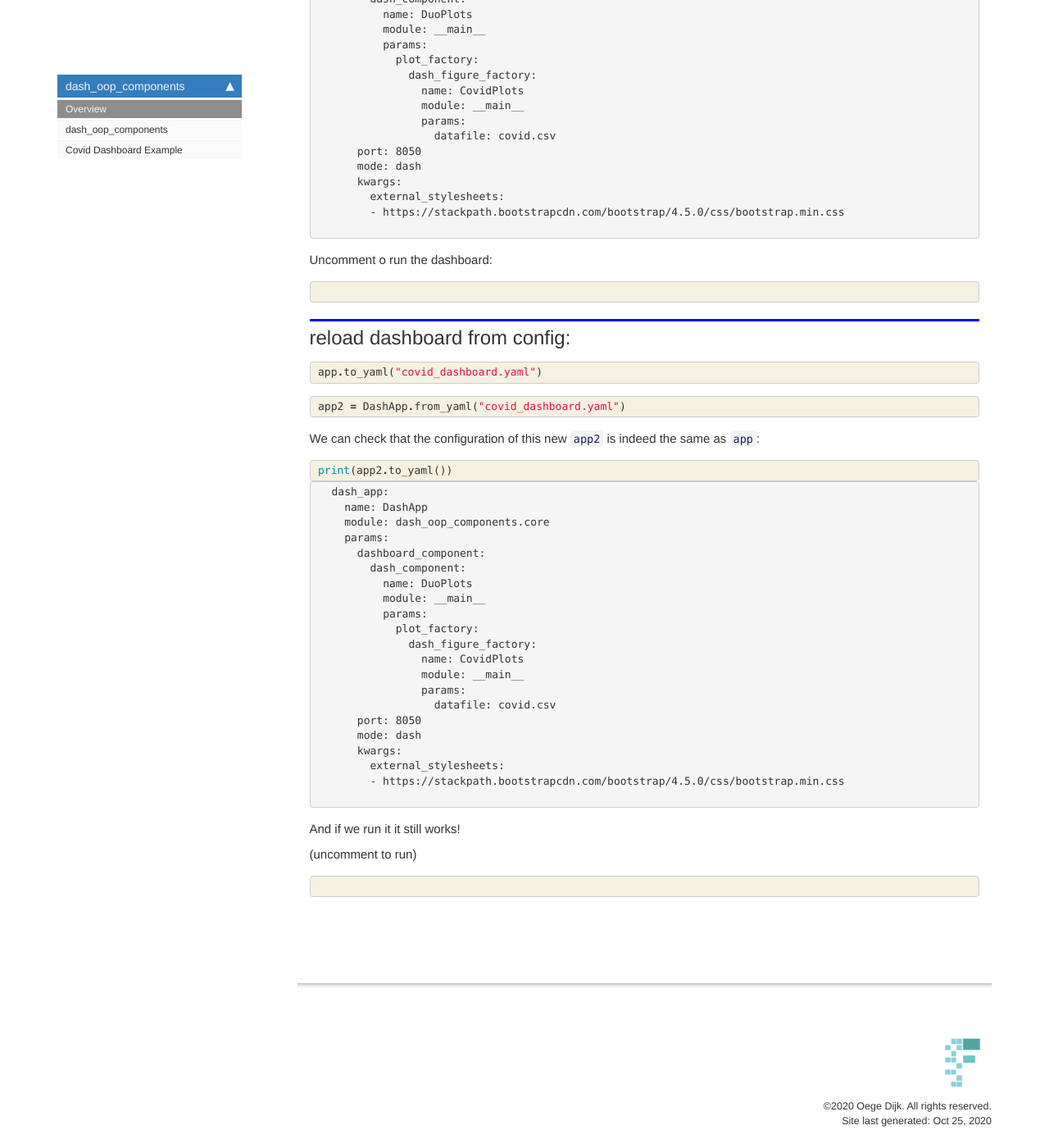
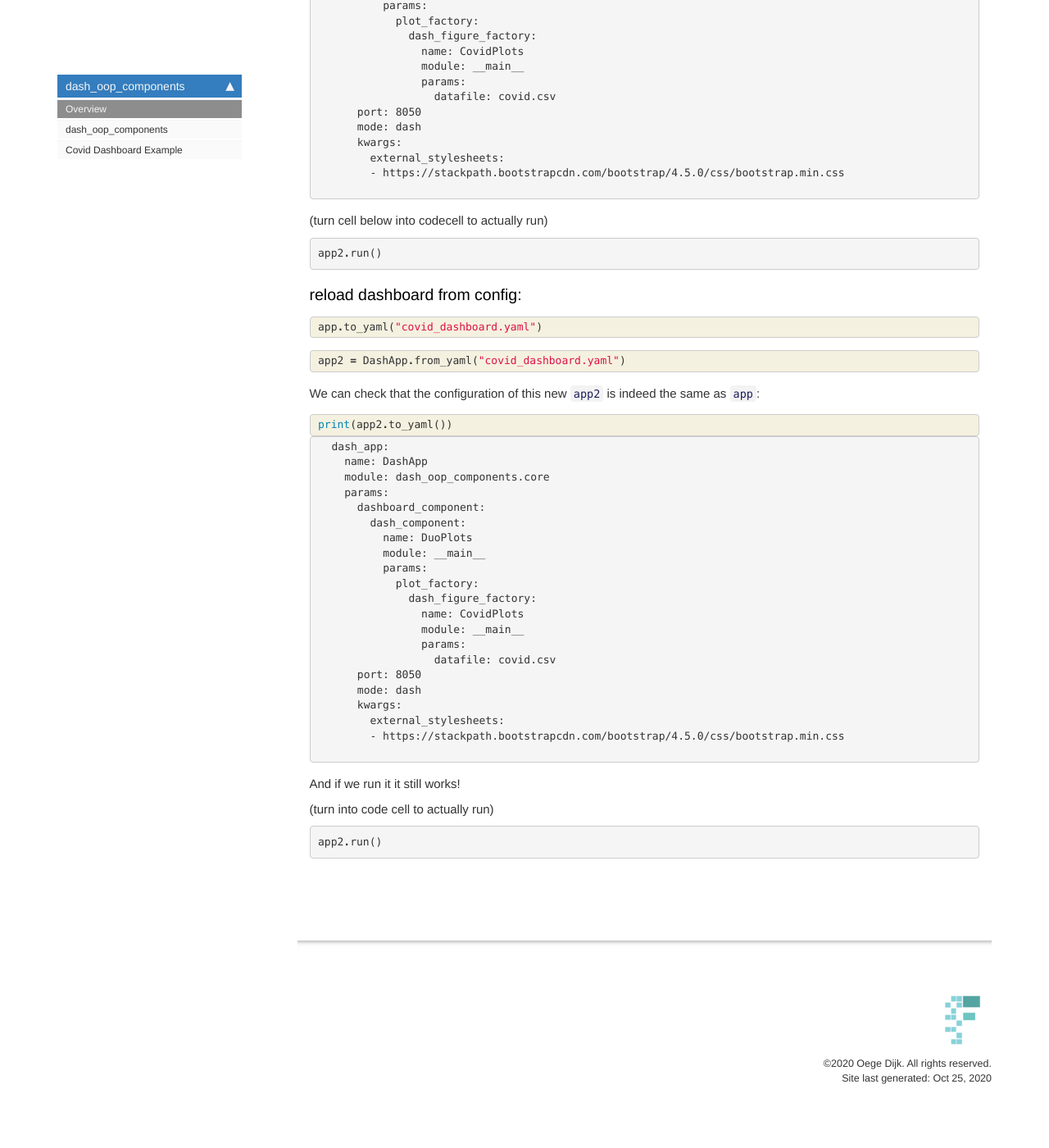
Before and after one commit to oegedijk/dash_oop_components, a Jekyll site: the page built from docs/index.html, in a window 1280 px wide and 1400 px high, scrolled down 4124 px. Shown: the whole window at 82% size. Built offline with Jekyll 4.4.1, drawn with Linux system fonts in a browser that asks for light colours; nearby versions of some CDN libraries; comment, search, counter and statistics services are not loaded; after the commit the page ends 5499 px from its top, so only the background shows below that.

Commit message:
rebuilt docs

```diff
--- a/docs/index.html
+++ b/docs/index.html
@@ -44,7 +44,7 @@ nb_path: "index.ipynb"
 </div>
 <div class="cell border-box-sizing text_cell rendered"><div class="inner_cell">
 <div class="text_cell_render border-box-sizing rendered_html">
-<h1 id="Purpose">Purpose<a class="anchor-link" href="#Purpose"> </a></h1>
+<h2 id="Purpose">Purpose<a class="anchor-link" href="#Purpose"> </a></h2>
 </div>
 </div>
 </div>
@@ -85,7 +85,7 @@ nb_path: "index.ipynb"
 </div>
 <div class="cell border-box-sizing text_cell rendered"><div class="inner_cell">
 <div class="text_cell_render border-box-sizing rendered_html">
-<h1 id="Example:">Example:<a class="anchor-link" href="#Example:"> </a></h1>
+<h2 id="Example:">Example:<a class="anchor-link" href="#Example:"> </a></h2>
 </div>
 </div>
 </div>
@@ -133,7 +133,7 @@ nb_path: "index.ipynb"
 
 <div class="cell border-box-sizing text_cell rendered"><div class="inner_cell">
 <div class="text_cell_render border-box-sizing rendered_html">
-<h2 id="CovidPlots:-a-DashFigureFactory">CovidPlots: a DashFigureFactory<a class="anchor-link" href="#CovidPlots:-a-DashFigureFactory"> </a></h2>
+<h3 id="CovidPlots:-a-DashFigureFactory">CovidPlots: a DashFigureFactory<a class="anchor-link" href="#CovidPlots:-a-DashFigureFactory"> </a></h3>
 </div>
 </div>
 </div>
@@ -178,7 +178,7 @@ nb_path: "index.ipynb"
 
 <div class="cell border-box-sizing text_cell rendered"><div class="inner_cell">
 <div class="text_cell_render border-box-sizing rendered_html">
-<h2 id="CovidTimeSeries:-a-DashComponent">CovidTimeSeries: a DashComponent<a class="anchor-link" href="#CovidTimeSeries:-a-DashComponent"> </a></h2>
+<h3 id="CovidTimeSeries:-a-DashComponent">CovidTimeSeries: a DashComponent<a class="anchor-link" href="#CovidTimeSeries:-a-DashComponent"> </a></h3>
 </div>
 </div>
 </div>
@@ -249,7 +249,7 @@ nb_path: "index.ipynb"
 
 <div class="cell border-box-sizing text_cell rendered"><div class="inner_cell">
 <div class="text_cell_render border-box-sizing rendered_html">
-<h2 id="DuoPlots:-a-composition-of-two-subcomponents">DuoPlots: a composition of two subcomponents<a class="anchor-link" href="#DuoPlots:-a-composition-of-two-subcomponents"> </a></h2><p>A <a href="/dash_oop_components/core.html#DashComponent"><code>DashComponent</code></a> that combines two <code>CovidTimeSeries</code> into a single layout.
+<h3 id="DuoPlots:-a-composition-of-two-subcomponents">DuoPlots: a composition of two subcomponents<a class="anchor-link" href="#DuoPlots:-a-composition-of-two-subcomponents"> </a></h3><p>A <a href="/dash_oop_components/core.html#DashComponent"><code>DashComponent</code></a> that combines two <code>CovidTimeSeries</code> into a single layout.
 Both subcomponents are assigned different initial values.</p>
 
 </div>
@@ -296,7 +296,7 @@ Both subcomponents are assigned different initial values.</p>
 
 <div class="cell border-box-sizing text_cell rendered"><div class="inner_cell">
 <div class="text_cell_render border-box-sizing rendered_html">
-<h2 id="Start-dashboard:">Start dashboard:<a class="anchor-link" href="#Start-dashboard:"> </a></h2>
+<h3 id="Start-dashboard:">Start dashboard:<a class="anchor-link" href="#Start-dashboard:"> </a></h3>
 </div>
 </div>
 </div>
@@ -454,31 +454,22 @@ Both subcomponents are assigned different initial values.</p>
 
 <div class="cell border-box-sizing text_cell rendered"><div class="inner_cell">
 <div class="text_cell_render border-box-sizing rendered_html">
-<p>Uncomment o run the dashboard:</p>
+<p>(turn cell below into codecell to actually run)</p>
 
 </div>
 </div>
 </div>
-    {% raw %}
-
-<div class="cell border-box-sizing code_cell rendered">
-<div class="input">
-
-<div class="inner_cell">
-    <div class="input_area">
-<div class=" highlight hl-ipython3"><pre><span></span>
+<div class="cell border-box-sizing text_cell rendered"><div class="inner_cell">
+<div class="text_cell_render border-box-sizing rendered_html">
+<div class="highlight"><pre><span></span><span class="n">app2</span><span class="o">.</span><span class="n">run</span><span class="p">()</span>
 </pre></div>
 
-    </div>
 </div>
 </div>
-
 </div>
-    {% endraw %}
-
 <div class="cell border-box-sizing text_cell rendered"><div class="inner_cell">
 <div class="text_cell_render border-box-sizing rendered_html">
-<h2 id="reload-dashboard-from-config:">reload dashboard from config:<a class="anchor-link" href="#reload-dashboard-from-config:"> </a></h2>
+<h3 id="reload-dashboard-from-config:">reload dashboard from config:<a class="anchor-link" href="#reload-dashboard-from-config:"> </a></h3>
 </div>
 </div>
 </div>
@@ -577,26 +568,17 @@ Both subcomponents are assigned different initial values.</p>
 <div class="cell border-box-sizing text_cell rendered"><div class="inner_cell">
 <div class="text_cell_render border-box-sizing rendered_html">
 <p>And if we run it it still works!</p>
-<p>(uncomment to run)</p>
+<p>(turn into code cell to actually run)</p>
 
 </div>
 </div>
 </div>
-    {% raw %}
-
-<div class="cell border-box-sizing code_cell rendered">
-<div class="input">
-
-<div class="inner_cell">
-    <div class="input_area">
-<div class=" highlight hl-ipython3"><pre><span></span>
+<div class="cell border-box-sizing text_cell rendered"><div class="inner_cell">
+<div class="text_cell_render border-box-sizing rendered_html">
+<div class="highlight"><pre><span></span><span class="n">app2</span><span class="o">.</span><span class="n">run</span><span class="p">()</span>
 </pre></div>
 
-    </div>
 </div>
 </div>
-
 </div>
-    {% endraw %}
-
 </div>
```
Also changed, not shown: README.md, 1 other file.
